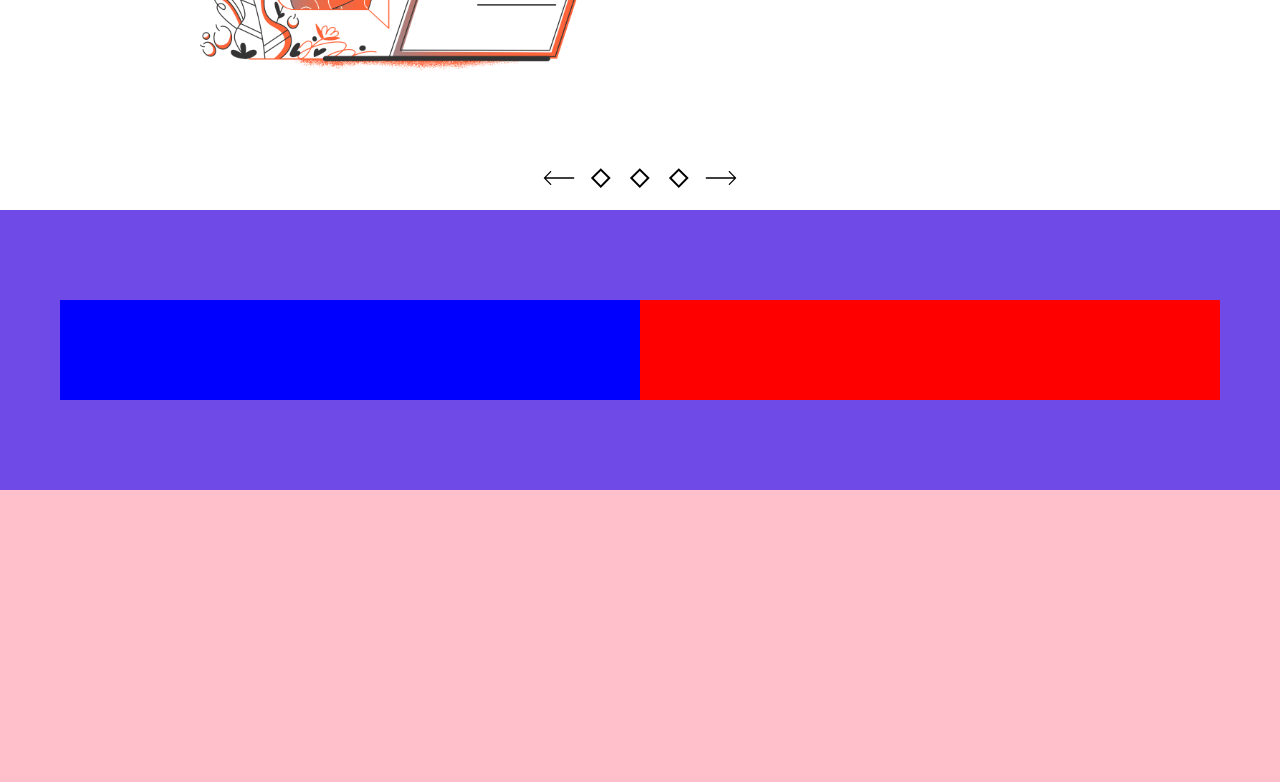
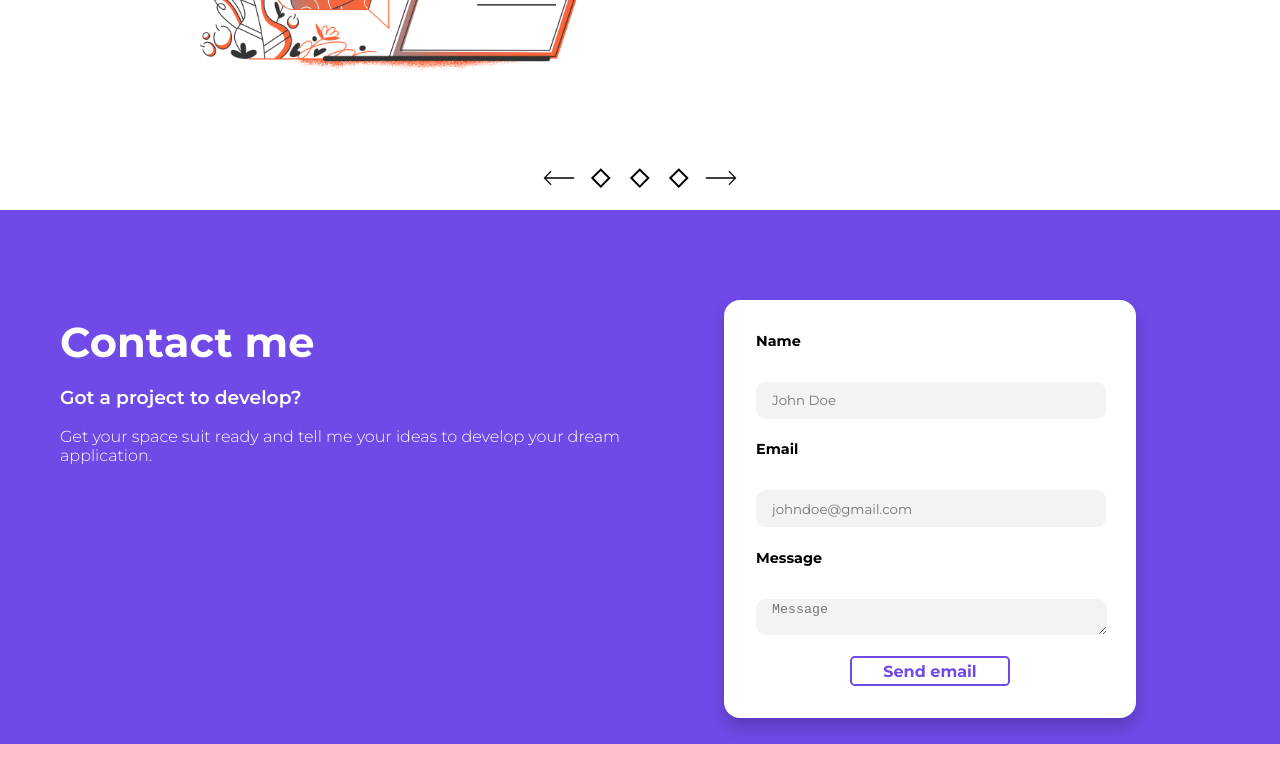
Before and after one commit to JPGomezCuervo/Portfolio-v2, a Vue app: page / in a window 1280 px wide. Shown: the part 1249-2031 px from the top of the page. Built offline with nearby package versions, Linux system fonts and the light colour scheme.

Commit message:
Css and structure of form container

```diff
--- a/src/components/Form.vue
+++ b/src/components/Form.vue
@@ -1,4 +1,8 @@
 <script setup lang="ts">
+import { toRefs } from "vue";
+import { selectLanguages } from "../store";
+
+const { form } = toRefs(selectLanguages());
 </script>
 
 <template>
@@ -6,9 +10,28 @@
         <div class="split">
             <div class="container">
                 <div class="left-container">
+                    <h2 class="subtitle">{{ form.title }}</h2>
+                    <h3>{{ form.subtitle }}</h3>
+                    <p>{{ form.description }}</p>
 
                 </div>
                 <form class="right-container">
+                    <div class="input-container">
+                        <label htmlFor="nameInput">{{ form.form.name }}</label>
+                        <input type="text" name="nameInput" :placeholder="form.form.namePlaceholder"/>
+                    </div>
+
+                    <div class="input-container">
+                        <label htmlFor="emailInput">{{ form.form.email }}</label>
+                        <input type="text" name="emailInput" :placeholder="form.form.emailPlaceholder"/>
+                    </div>
+
+                    <div class="input-container">
+                        <label htmlFor="messageInput">{{ form.form.message }}</label>
+                        <textarea name="messageInput" :placeholder="form.form.message"></textarea>
+                    </div>
+
+                    <button>{{ form.form.button }}</button>
 
                 </form>
             </div>
@@ -35,16 +58,105 @@
     padding: 0 60px;
 }
 .left-container {
-    background-color: blue;
+    color: white;
     width: 100%;
-    height: 100px;
+    height: 100%;
+}
+
+.left-container h3 {
+    font-family: "Montserrat-SemiBold";
+}
+
+.left-container p {
+    font-family: "Montserrat-Light";
 }
 
 .right-container {
-    background-color: red;
+    width: 60%;
+    height: 100%;
+    background-color: white;
+    display: flex;
+    flex-direction: column;
+    box-shadow: 0px 9px 15px rgba(0, 0, 0, 0.2);
+    border-radius: 1rem;
+    justify-content: space-between;
+    align-items: center;
+    padding: 2rem;
+    justify-self: center;
+}
+
+.right-container input {
+    padding-left: 1rem;
+    border-radius: .6rem;
+    border: 0;
+    background-color: #f3f3f3;
+    width: calc(100% - 1rem);
+
+}
+
+.right-container button {
+    width: 10rem;
+    margin: 0 auto;
+    background-color: white;
+    padding: .2rem;
+    border-radius: .3rem;
+    border: 2px solid #6F4AE7;
+    color: #6F4AE7;
+    font-family: "Montserrat-Bold";
+    font-size: 1rem;
+    transition: .2s;
+    cursor: pointer;
+}
+
+.right-container button:hover {
+    background-color: #6F4AE7;
+    color: white;
+}
+.right-container button:active {
+    background-color:white;
+    color:#6F4AE7;
+}
+
+.right-container button[disabled] {
+    background-color: white;
+    border: 2px solid #979595;
+    color: #878787;
+    cursor: not-allowed;
+}
+
+.input-container  {
+    display: flex;
+    flex-direction: column;
+    text-align: left;
+    gap: 2rem;
     width: 100%;
-    height: 100px;
 }
+
+.input-container label {
+    font-family: "Montserrat-Bold";
+    font-size: .9rem;
+}
+
+.input-container input {
+    font-family: "Montserrat-Regular";
+    height: 2.2rem;
+}
+
+.input-container  textarea {
+    padding: .2rem;
+    padding-left: 1rem;
+    border-radius: .6rem;
+    border: 0;
+    background-color: #f3f3f3;
+    width: calc(100% - 1rem);
+}
+
+// .right-container p {
+//     font-family: "Montserrat-Regular";
+//     font-size: .95rem;
+//     color: #6F4AE7;
+//     margin-top: 0;
+// }
 
 
 </style>
```
